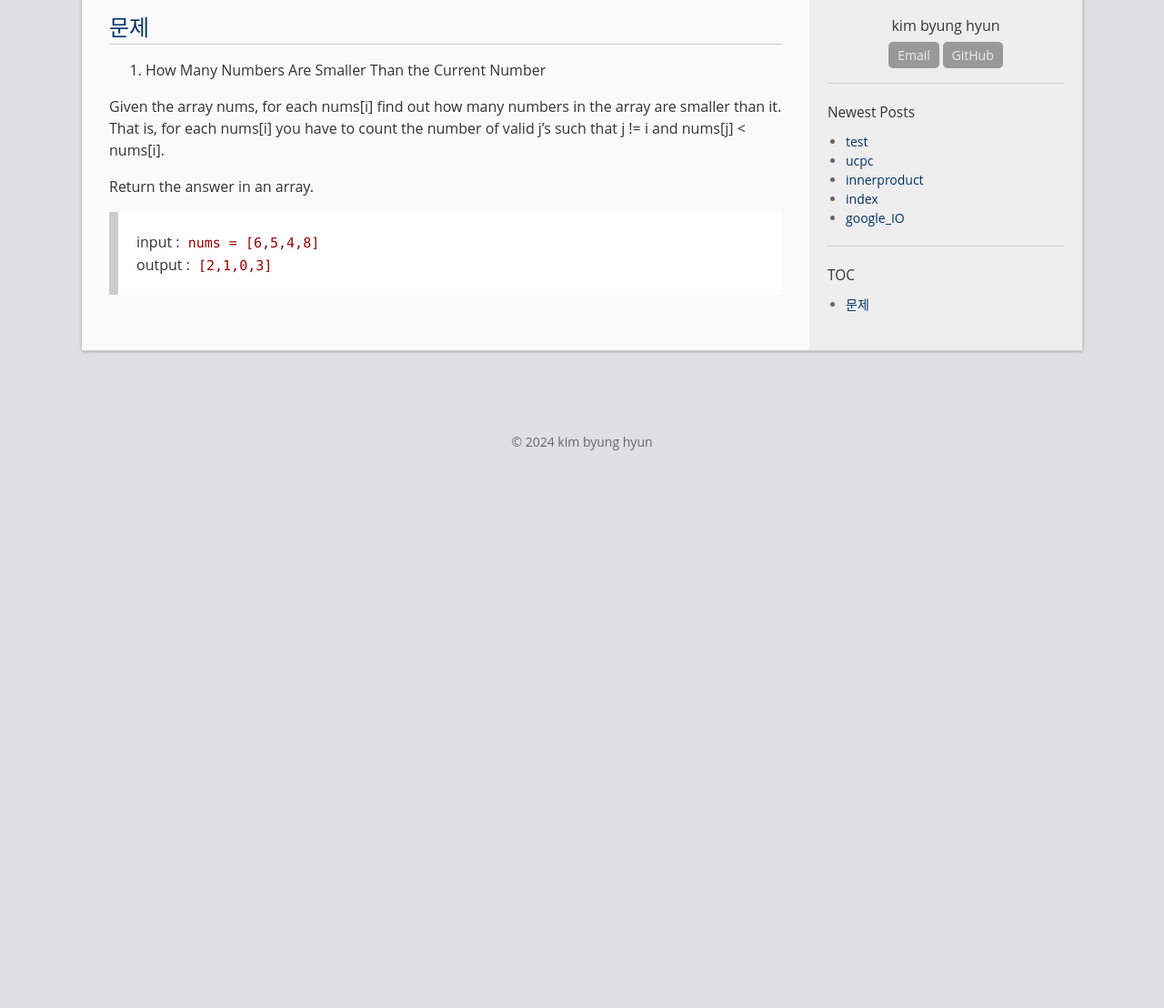
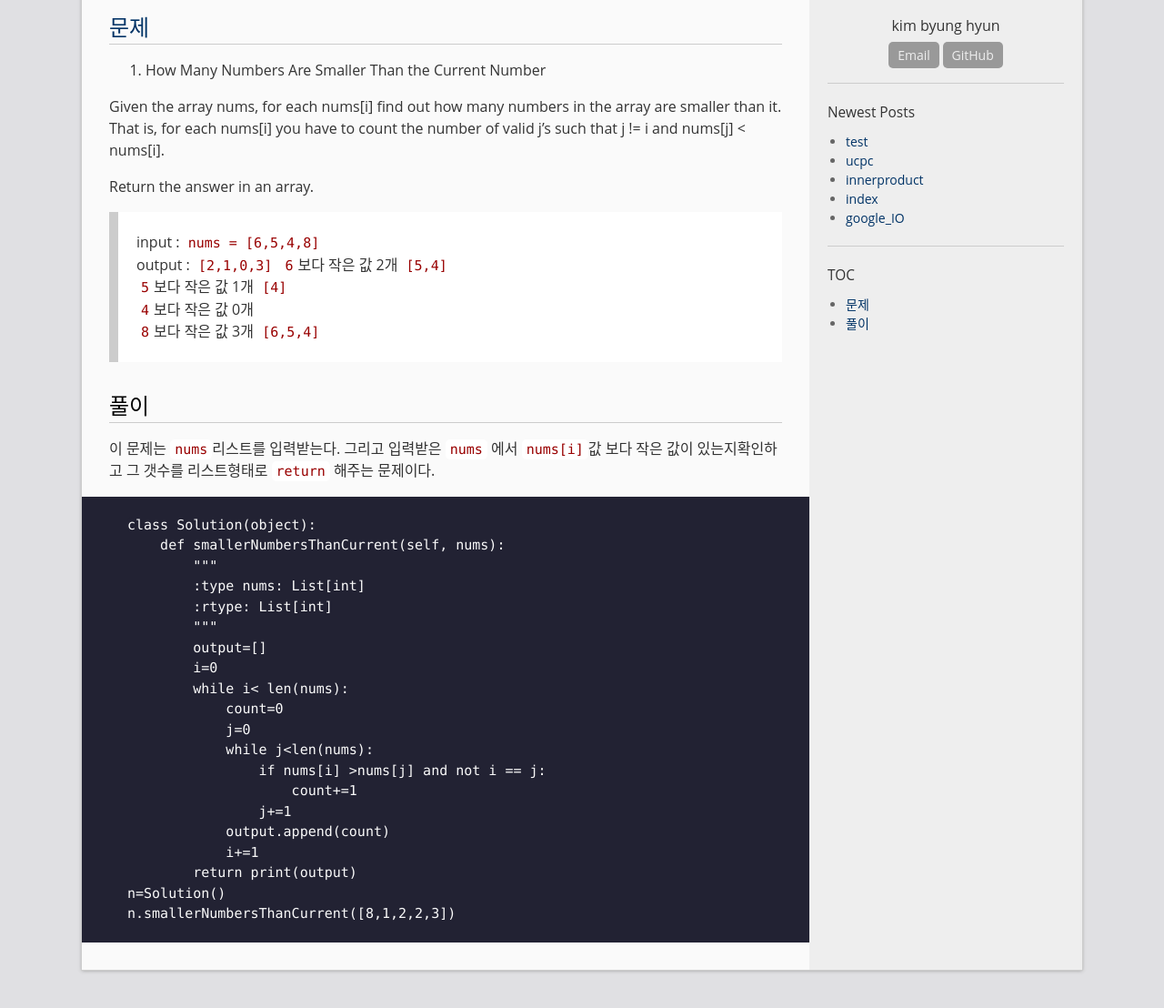
Before and after one commit to bh6366632/bh6366632.github.com, a Jekyll site: the page built from _posts/2024-04-29-test.md, in a window 1280 px wide and 1400 px high, cut to the strip 261-1369 px from the top of the window. Shown: the whole strip at 91% size. Built offline with Jekyll 4.4.1, drawn with Linux system fonts in a browser that asks for light colours.

Commit message:
Update 2024-04-29-test.md

````diff
--- a/_posts/2024-04-29-test.md
+++ b/_posts/2024-04-29-test.md
@@ -17,3 +17,34 @@ Return the answer in an array.
 
 >input  : `nums = [6,5,4,8]`
 >output  : `[2,1,0,3]`
+>`6`보다 작은 값 2개 `[5,4]`
+>`5`보다 작은 값 1개 `[4]`
+>`4`보다 작은 값 0개
+>`8`보다 작은 값 3개 `[6,5,4]`
+
+# 풀이
+
+이 문제는 `nums`리스트를 입력받는다. 그리고 입력받은 `nums` 에서 `nums[i]`값 보다 작은 값이 있는지확인하고 그 갯수를 리스트형태로 `return` 해주는 문제이다.
+
+```
+class Solution(object):
+    def smallerNumbersThanCurrent(self, nums):
+        """
+        :type nums: List[int]
+        :rtype: List[int]
+        """
+        output=[]
+        i=0
+        while i< len(nums):
+            count=0
+            j=0
+            while j<len(nums):
+                if nums[i] >nums[j] and not i == j:
+                    count+=1
+                j+=1
+            output.append(count)
+            i+=1
+        return print(output)
+n=Solution()
+n.smallerNumbersThanCurrent([8,1,2,2,3])
+```
````
